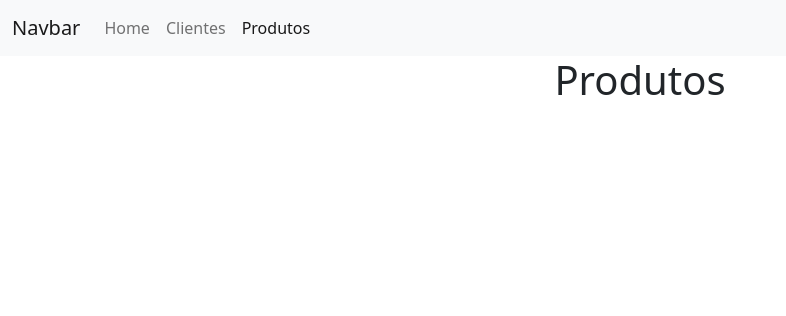
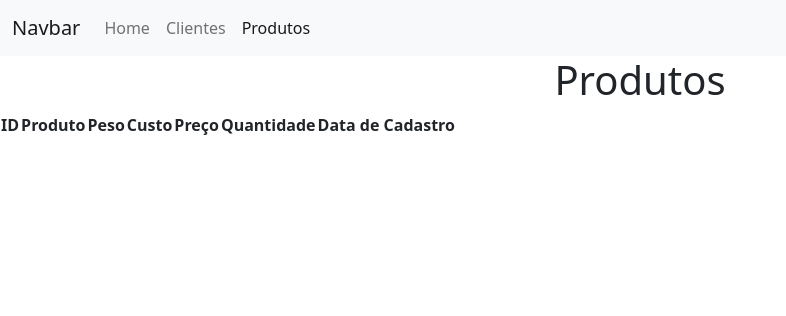
Before and after one commit to GabrielSoaresGomes/flask-ControleEstoque, a Flask app: page /produtos/ in a window 1280 px wide. Shown: the top 316 px of the page, without its empty margins (0-786 px from the left). Run offline with Flask 2, Linux system fonts and the light colour scheme; data that the repository does not hold is empty.

Commit message:
feat: Inserindo tabela de produtos

```diff
--- a/templates/produtos.html
+++ b/templates/produtos.html
@@ -2,9 +2,31 @@
 
 {% block content %}
 
-    <ul>
-        {% for produto in produtos %}
-            <li>{{ produto.nome }}</li>
-        {% endfor %}
-    </ul>
+
+
+    <table id="table-produtos" class="display">
+        <thead>
+            <tr>
+                <th>ID</th>
+                <th>Produto</th>
+                <th>Peso</th>
+                <th>Custo</th>
+                <th>Preço</th>
+                <th>Quantidade</th>
+                <th>Data de Cadastro</th>
+            </tr>
+        </thead>
+        <tbody>
+            {% for produto in lista_produtos %}
+                <tr>
+                    <td>{{ produto.id }}</td>
+                    <td>{{ produto.nome }}</td>
+                    <td>{{ produto.peso }}</td>
+                    <td>{{ produto.custo }}</td>
+                    <td>{{ produto.preco }}</td>
+                    <td>{{ produto.quantidade }}</td>
+                    <td>{{ produto.data_cadastro }}</td>
+                </tr>
+            {% endfor %}
+    </table>
 {% endblock %}
```
